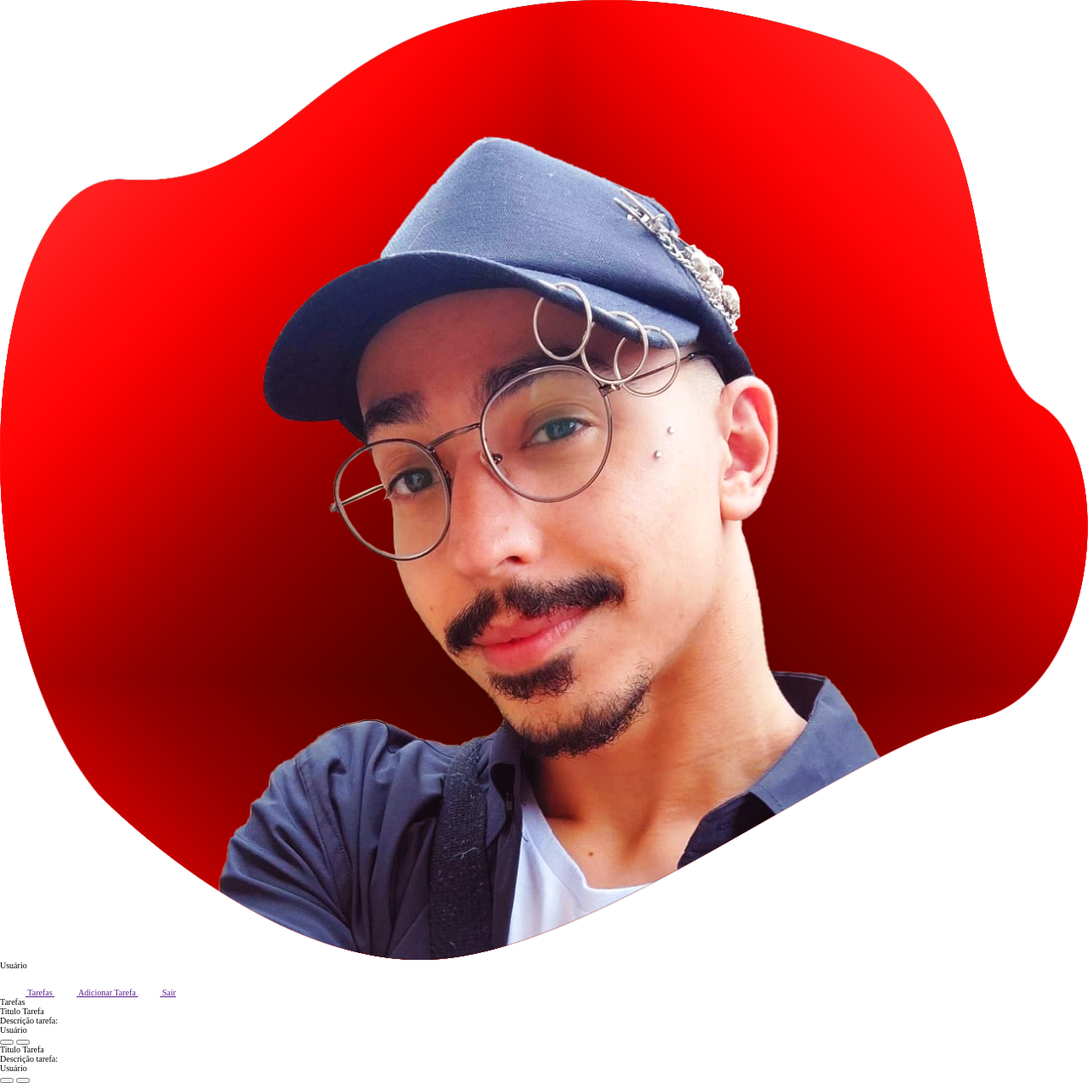
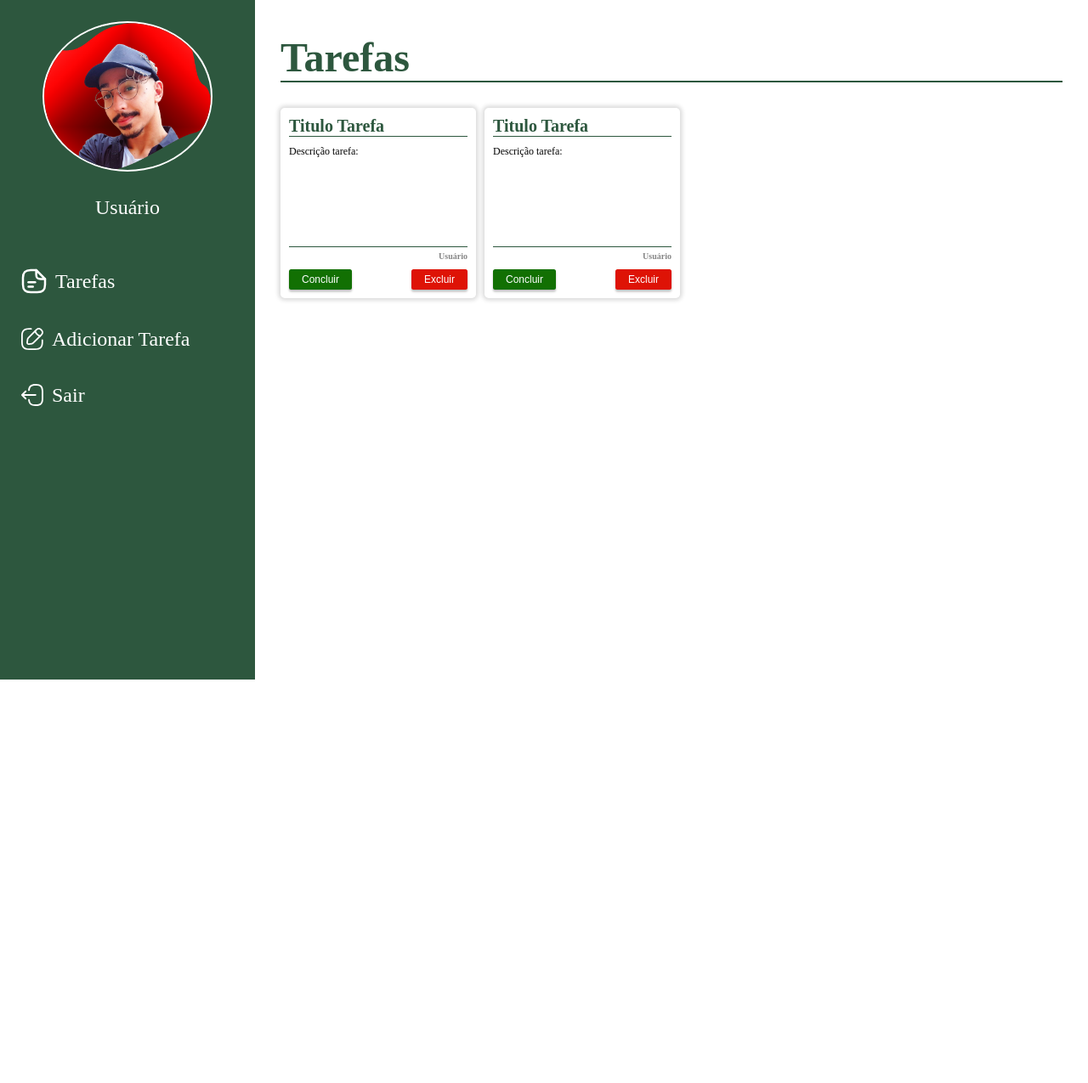
Before and after one commit to Epiled/lista-de-tarefas-simples, a PHP site: page /tarefas.html in a window 1280 px wide. Shown: the whole page at 85% size. After the commit the page ends 800 px from the top, so only its background shows below. Run offline with PHP 8.4, Linux system fonts and the light colour scheme.

Commit message:
Todos os estilos padrões da página tarefas

```diff
--- a/src/css/card.css
+++ b/src/css/card.css
@@ -1,31 +1,55 @@
 .card {
-
+  max-width: 23rem;
+  width: 100%;
+  padding: 1rem;
+  border-radius: .5rem;
+  box-shadow: 0 0 .5rem .25rem var(--sombra-15);
 }
 
 .card__titulo {
-
+  color: var(--cor-principal);
+  font-size: 2rem;
+  font-weight: bold;
+  border-bottom: .1rem solid var(--cor-principal);
+  margin-bottom: 1rem;
 }
 
 .card__tarefa {
-
+  font-size: 1.2rem;
+  border-bottom: .1rem solid var(--cor-principal);
+  min-height: 12rem;
 }
 
 .card__txt {
-
+  font-size: 1.2rem;
 }
 
 .card__user {
-
+  display: block;
+  text-align: right;
+  margin: .5rem 0 1rem 0;
+  font-weight: bold;
+  color: #868686;
 }
 
 .card__acoes {
-
+  display: flex;
+  justify-content: space-between;
 }
 
 .card__btn {
-
+  background: var(--cor-concluir);
+  box-shadow: 0 .25rem .25rem 0 var(--sombra);
+  padding: .5rem 1.5rem;
+  outline: 0;
+  border: 0;
+  color: var(--branco);
+  border-radius: .25rem;
+  font-size: 1.2rem;
 }
 
 .card__btn--excluir {
+  background: var(--cor-excluir);
+}
 
-}
+@media screen and (min-width: 834px) {}
--- a/src/css/menu.css
+++ b/src/css/menu.css
@@ -1,19 +1,61 @@
 .menu {
-
+  position: fixed;
+  top: 0;
+  left: 0;
+  background-color: var(--cor-principal);
+  height: 100vh;
+  display: flex;
+  flex-direction: column;
+  width: 24.5rem;
+  color: var(--branco);
+  text-align: center;
+  padding: 2.5rem;
 }
 
 .menu__imagem {
-
+  width: 13rem;
+  margin: 0 auto;
+  border: .2rem solid var(--branco);
+  border-radius: 50%;
 }
 
 .menu__user {
-
+  display: block;
+  font-size: 1.6rem;
+  margin: 1.5rem 0 3rem 0;
 }
 
 .menu__navegacao {
-
+  display: flex;
+  flex-direction: column;
+  gap: 2rem;
+  font-size: 2rem;
 }
 
 .menu__link {
+  display: flex;
+  align-items: center;
+  gap: 1rem;
+  color: var(--branco);
+  text-decoration: none;
+  padding: 1rem 0;
+}
 
+@media screen and (min-width: 834px) {
+  .menu {
+    width: 30rem;
+  }
+
+  .menu__imagem {
+    width: 20rem;
+  }
+
+  .menu__user {
+    font-size: 2.4rem;
+    margin: 3rem 0 5rem 0;
+  }
+
+  .menu__navegacao {
+    font-size: 2.4rem;
+  }
 }
--- a/src/css/principal.css
+++ b/src/css/principal.css
@@ -1,7 +1,28 @@
 .principal {
-
+  margin-left: 24.5rem;
+  padding: 4rem 3rem;
 }
 
 .principal__titulo {
+  color: var(--cor-principal);
+  font-size: 2.8rem;
+  font-weight: bold;
+  border-bottom: .2rem solid var(--cor-principal);
+  margin-bottom: 3rem;
+}
 
+@media screen and (min-width: 834px) {
+  .principal {
+    margin-left: 30rem;
+  }
+
+  .principal__titulo {
+    font-size: 4.8rem;
+  }
 }
+
+@media screen and (min-width: 1440px) {
+  .principal__titulo {
+    font-size: 6.4rem;
+  }
+}
--- a/src/css/style.css
+++ b/src/css/style.css
@@ -5,7 +5,11 @@
   --branco: #fff;
   --preto: #000;
 
+  --cor-concluir: #127003;
+  --cor-excluir: #DE1306;
+
   --sombra: rgba(0, 0, 0, .25);
+  --sombra-15: rgba(0, 0, 0, .15);
 
   font-size: 62.5%;
 }
--- a/src/css/tarefas.css
+++ b/src/css/tarefas.css
@@ -1,3 +1,12 @@
 .tarefas {
+  display: flex;
+  flex-wrap: wrap;
+  gap: 1rem;
 
 }
+
+@media screen and (min-width: 834px) {
+
+}
+
+@media screen and (min-width: 1440px) {}
--- a/src/tarefas.html
+++ b/src/tarefas.html
@@ -4,10 +4,15 @@
 <head>
   <meta charset="UTF-8">
   <meta name="viewport" content="width=device-width, initial-scale=1.0">
-    <title>tarefas</title>
+  <title>Tarefas</title>
 
   <link rel="stylesheet" href="./css/reset.css">
   <link rel="stylesheet" href="./css/style.css">
+  <link rel="stylesheet" href="./css/menu.css">
+  <link rel="stylesheet" href="./css/principal.css">
+  <link rel="stylesheet" href="./css/tarefas.css">
+  <link rel="stylesheet" href="./css/card.css">
+
 </head>
 
 <body>
@@ -43,29 +48,9 @@
     </nav>
   </header>
   <main class="principal">
-        <h1 class="princiapl__titulo">
+    <h1 class="principal__titulo">
       Tarefas
     </h1>
-
-        <div class="tarefas">
-            <div class="card">
-                <h2 class="card__titulo">
-                    Titulo Tarefa
-                </h2>
-                <div class="card__tarefa">
-                    <p class="card__txt">
-                        Descrição tarefa:
-                    </p>
-                </div>
-                <span>
-                    Usuário
-                </span>
-                <div class="card__acoes">
-                    <button class="card__btn"></button>
-                    <button class="card__btn card__btn--excluir"></button>
-                </div>
-            </div>
-        </div>
 
     <div class="tarefas">
       <div class="card">
@@ -81,11 +66,30 @@
           Usuário
         </span>
         <div class="card__acoes">
-                    <button class="card__btn"></button>
-                    <button class="card__btn card__btn--excluir"></button>
+          <button class="card__btn">Concluir</button>
+          <button class="card__btn card__btn--excluir">Excluir</button>
+        </div>
+      </div>
+
+      <div class="card">
+        <h2 class="card__titulo">
+          Titulo Tarefa
+        </h2>
+        <div class="card__tarefa">
+          <p class="card__txt">
+            Descrição tarefa:
+          </p>
+        </div>
+        <span class="card__user">
+          Usuário
+        </span>
+        <div class="card__acoes">
+          <button class="card__btn">Concluir</button>
+          <button class="card__btn card__btn--excluir">Excluir</button>
         </div>
       </div>
     </div>
+
   </main>
 </body>
 
```
Also changed, not shown: 1 other file. Lines whose indentation alone changed are shown as unchanged.
